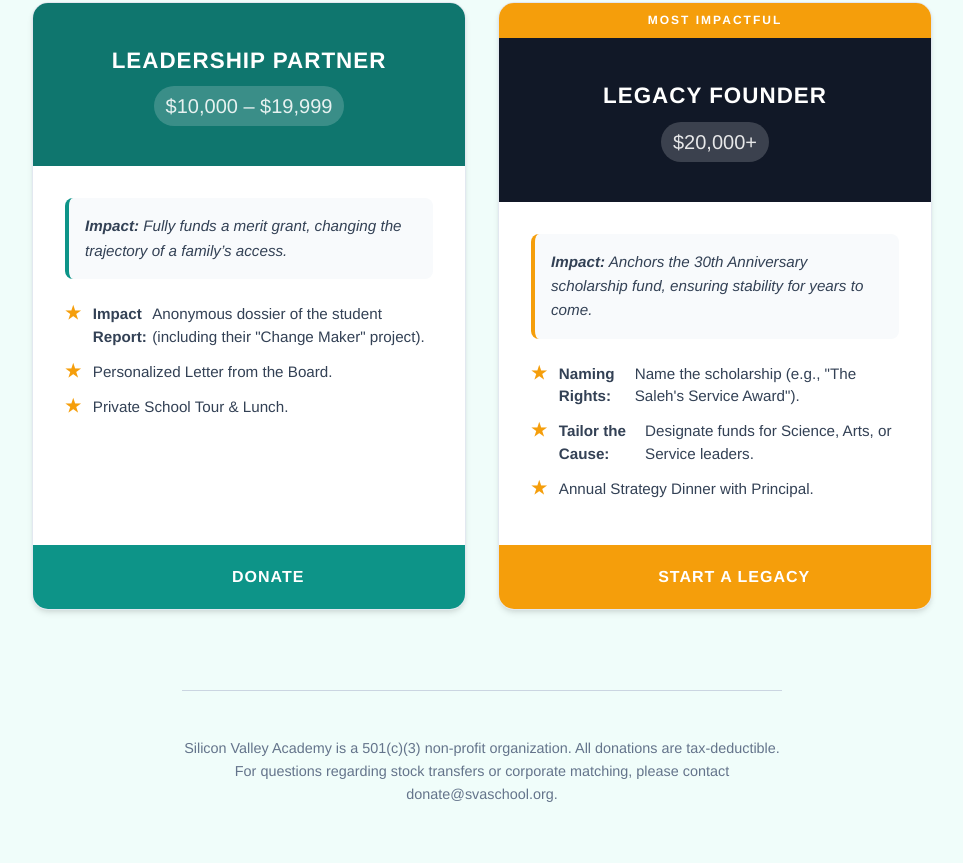
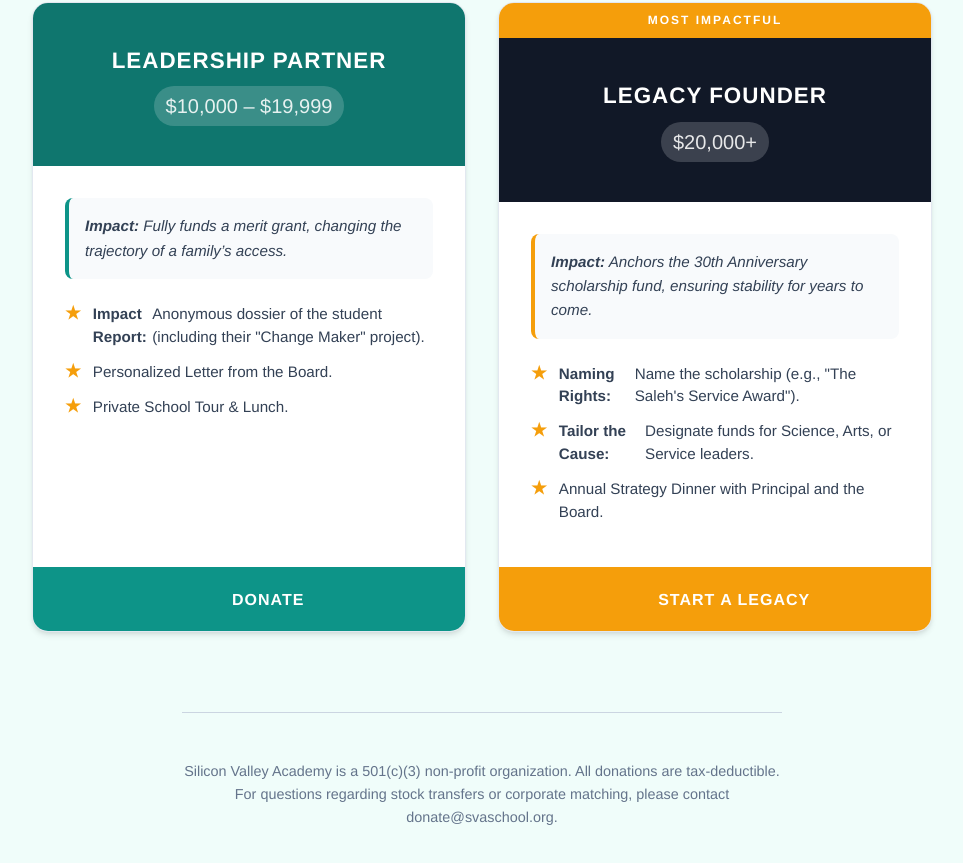
Before and after one commit to bmns1/donate, a plain HTML site: page index.html in a window 1280 px wide. Shown: the part 1358-2221 px from the top of the page, without its empty margins (158-1121 px from the left). Drawn offline with Linux system fonts and the light colour scheme.

Commit message:
Update dinner description in perks list

```diff
--- a/index.html
+++ b/index.html
@@ -338,7 +338,7 @@
                 <ul class="perks-list">
                     <li><strong>Naming Rights:</strong> Name the scholarship (e.g., "The Saleh's Service Award").</li>
                     <li><strong>Tailor the Cause:</strong> Designate funds for Science, Arts, or Service leaders.</li>
-                    <li>Annual Strategy Dinner with Principal.</li>
+                    <li>Annual Strategy Dinner with Principal and the Board.</li>
                 </ul>
             </div>
             <a href="#" class="donate-btn">Start a Legacy</a>
```
